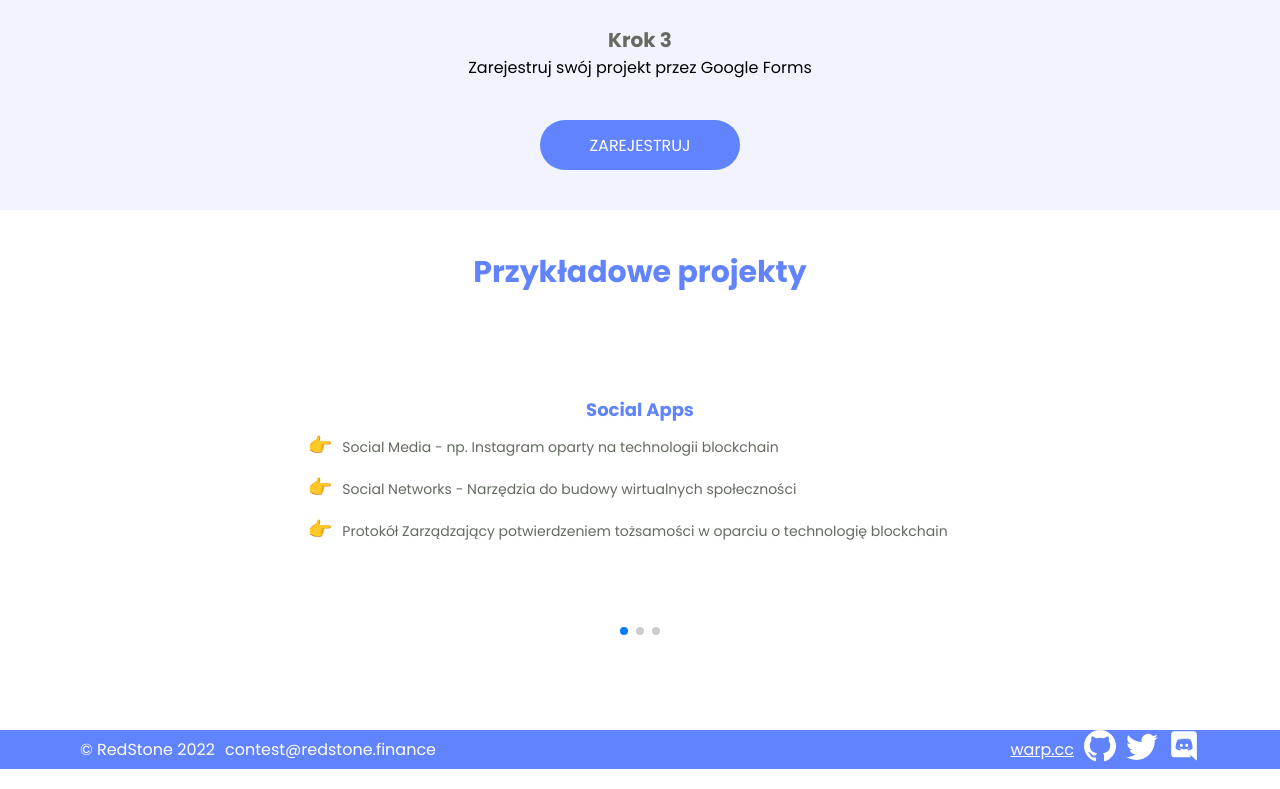
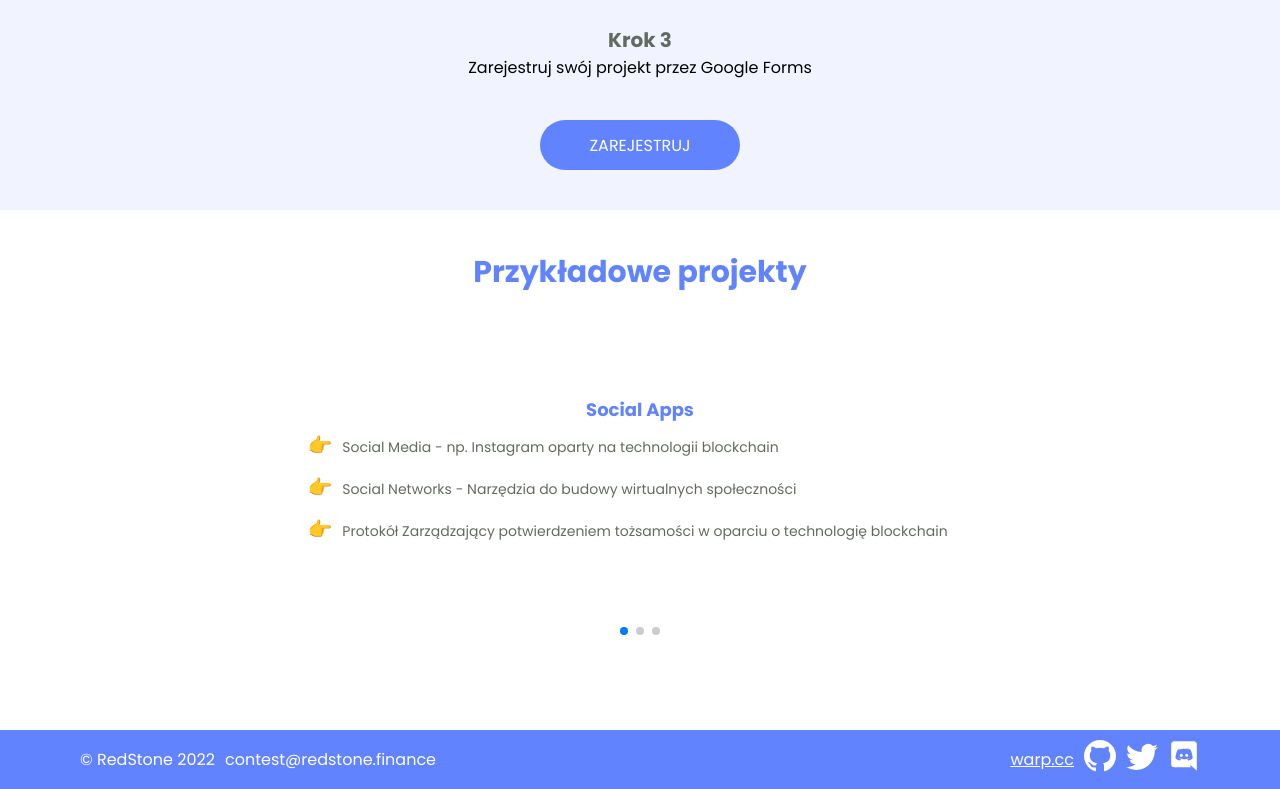
Before and after one commit to warp-contracts/christmas-hackathon, a Vue app: page / in a window 1280 px wide. Shown: the part 1451-2240 px from the top of the page. Built offline with nearby package versions, Linux system fonts and the light colour scheme.

Commit message:
Footer - padding fix :)

```diff
--- a/src/AppLayout.vue
+++ b/src/AppLayout.vue
@@ -630,7 +630,8 @@ main {
     footer {
       flex-direction: row-reverse;
       justify-content: space-between;
-      padding: 0 2rem;
+      padding: 1rem 2rem;
+
       gap: 1rem;
 
       .links-section,
@@ -674,7 +675,8 @@ main {
 
     footer {
       margin-top: 8rem;
-      padding: 0 8rem;
+      padding: 1rem 8rem;
+
     }
   }
 }
```
